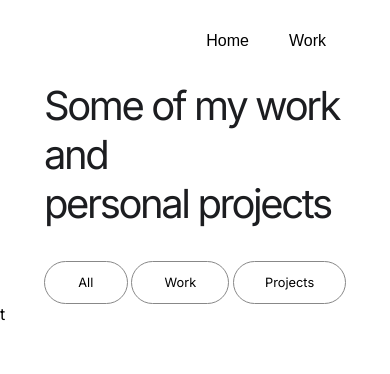
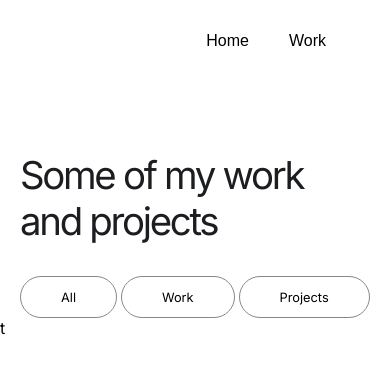
Before and after one commit to GabrielStefan24/gabrieldevs, a Next.js app: page /work in a window 390 px wide. Shown: the top 374 px of the page. Built offline with nearby package versions, Linux system fonts and the light colour scheme.

Commit message:
QOL fixes

```diff
--- a/app/Components/Menu/index.jsx
+++ b/app/Components/Menu/index.jsx
@@ -19,7 +19,7 @@ const Menu = () => {
     e.preventDefault();
     document.getElementById("contact").scrollIntoView({ behavior: "smooth" });
 
-    history.replaceState(null, null, " ");
+    window.history.replaceState(null, null, " ");
   };
 
   useLayoutEffect(() => {
@@ -78,9 +78,7 @@ const Menu = () => {
           </div>
           {pathname === "/" && (
             <div className={styles.el} onClick={handleContactClick}>
-              <a href="#" onClick={(e) => e.preventDefault()}>
-                Contact
-              </a>
+              <a href="">Contact</a>
               <div className={styles.indicator}></div>
             </div>
           )}
--- a/app/Components/Menu/style.module.scss
+++ b/app/Components/Menu/style.module.scss
@@ -100,7 +100,7 @@
    .indicator{
     width: 6px;
     height: 6px;
-    background-color: #ec4e39;
+    background-color: #afa18f;
     position: absolute;
     top: 150%;
     left:50%;
--- a/app/Components/navbar/Link/index.jsx
+++ b/app/Components/navbar/Link/index.jsx
@@ -15,15 +15,13 @@ const LinkItem = ({ data, isActive, setSelectedIndicator, setIsActive }) => {
   const handleLinkClick = (e, href) => {
     e.preventDefault();
 
-    if (href === "#contact") {
-      const contactElement = document.getElementById("contact");
-      if (contactElement) {
-        contactElement.scrollIntoView({ behavior: "smooth" });
-      }
-    }
     if (href === "/" && pathname === "/") {
       window.scrollTo({ top: 0, behavior: "smooth" });
       setIsActive(false);
+    } else if (href === "#contact" && pathname === "/") {
+      window.scrollTo({ top: document.body.scrollHeight, behavior: "smooth" });
+      setIsActive(false);
+      history.replaceState(null, null, window.location.pathname);
     } else {
       router.push(href);
     }
@@ -34,7 +32,7 @@ const LinkItem = ({ data, isActive, setSelectedIndicator, setIsActive }) => {
       custom={data.index}
       variants={slideLink}
       onMouseEnter={() => {
-        setSelectedIndicator(index);
+        setSelectedIndicator(data.href);
       }}
       className={styles.link}
       animate="enter"
--- a/app/Components/navbar/index.jsx
+++ b/app/Components/navbar/index.jsx
@@ -50,12 +50,12 @@ const Navbar = ({ setIsActive }) => {
           <div className={styles.header}>
             <p>Navigation</p>
           </div>
-          {navLinksToShow.map((el, index) => {
+          {navLinksToShow.map((data, index) => {
             return (
               <Link
-                data={{ ...el }}
+                data={{ ...data, index }}
                 key={index}
-                isActive={selectedIndicator === index}
+                isActive={selectedIndicator === data.href}
                 setSelectedIndicator={setSelectedIndicator}
                 setIsActive={setIsActive}
               />
--- a/app/work/page.jsx
+++ b/app/work/page.jsx
@@ -66,8 +66,8 @@ const Work = () => {
     <>
       <section className={styles.container}>
         <h1>
-          <span>Some of my work and </span>
-          <span> personal projects</span>
+          <span>Some of my work </span>
+          <span>and projects</span>
         </h1>
         <div className={styles.buttons}>
           <Rounded>
--- a/app/work/styles.module.scss
+++ b/app/work/styles.module.scss
@@ -8,13 +8,19 @@
     padding-top: calc(var(--container-padding) * 1.2);
     @media(max-width:1024px){
         padding-left:calc(var(--container-padding) * 1.1);;
-        padding-right: calc(var(--container-padding) * 1.1); ;
+        padding-right: calc(var(--container-padding) * 1.1);
+        padding-top: calc(var(--container-padding) * 3);
+    }
+    @media(max-width:560px){
+        padding-left:calc(var(--container-padding) * 0.5);;
+        padding-right: calc(var(--container-padding) * 0.5);
+
     }
     h1{
         display: flex;
         flex-direction: column;
         font-weight: 400;
-        font-size: clamp(2.5rem,6vw,8rem);
+        font-size: clamp(2.4rem,6vw,8rem);
         letter-spacing: -0.06em;
         color: #1C1D20;
     }
@@ -31,3 +37,7 @@
     }
 
 }
+.test{
+    height: 100vh;
+    width: 100vw;
+ }
```
